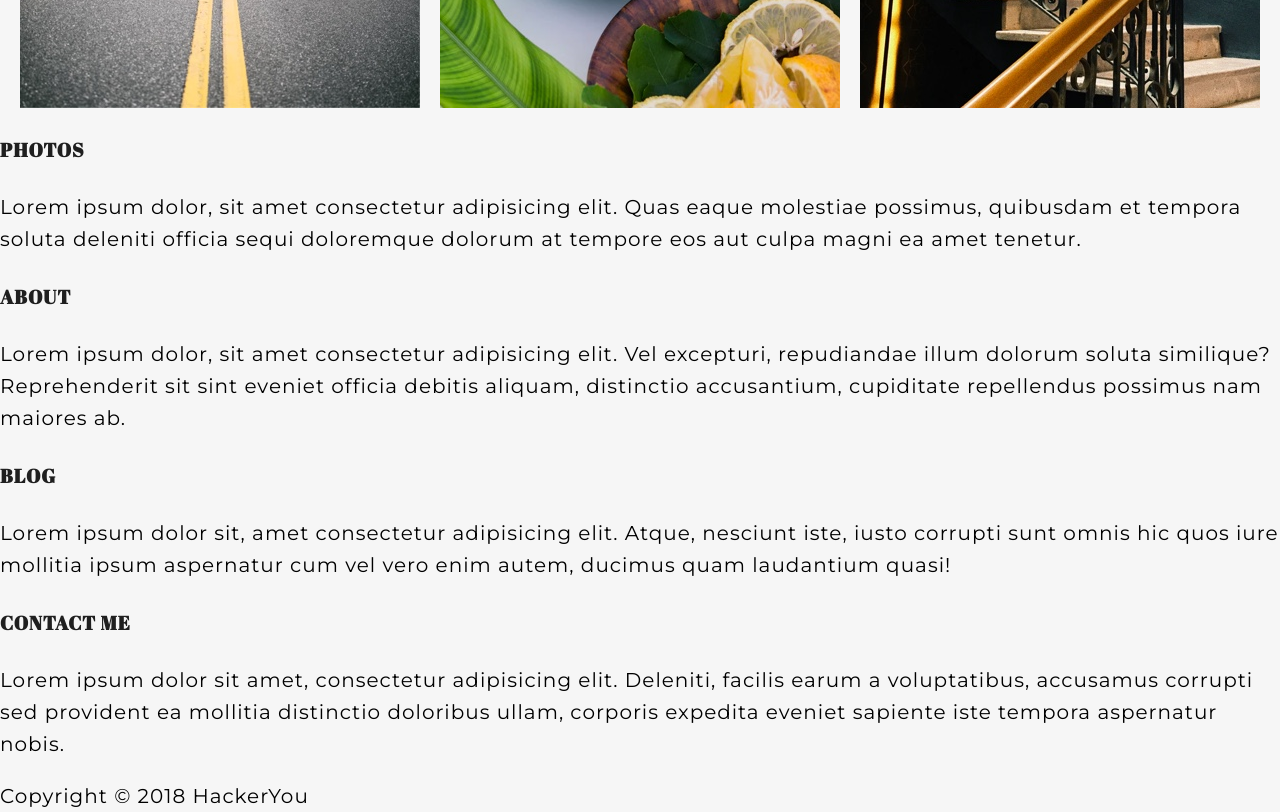
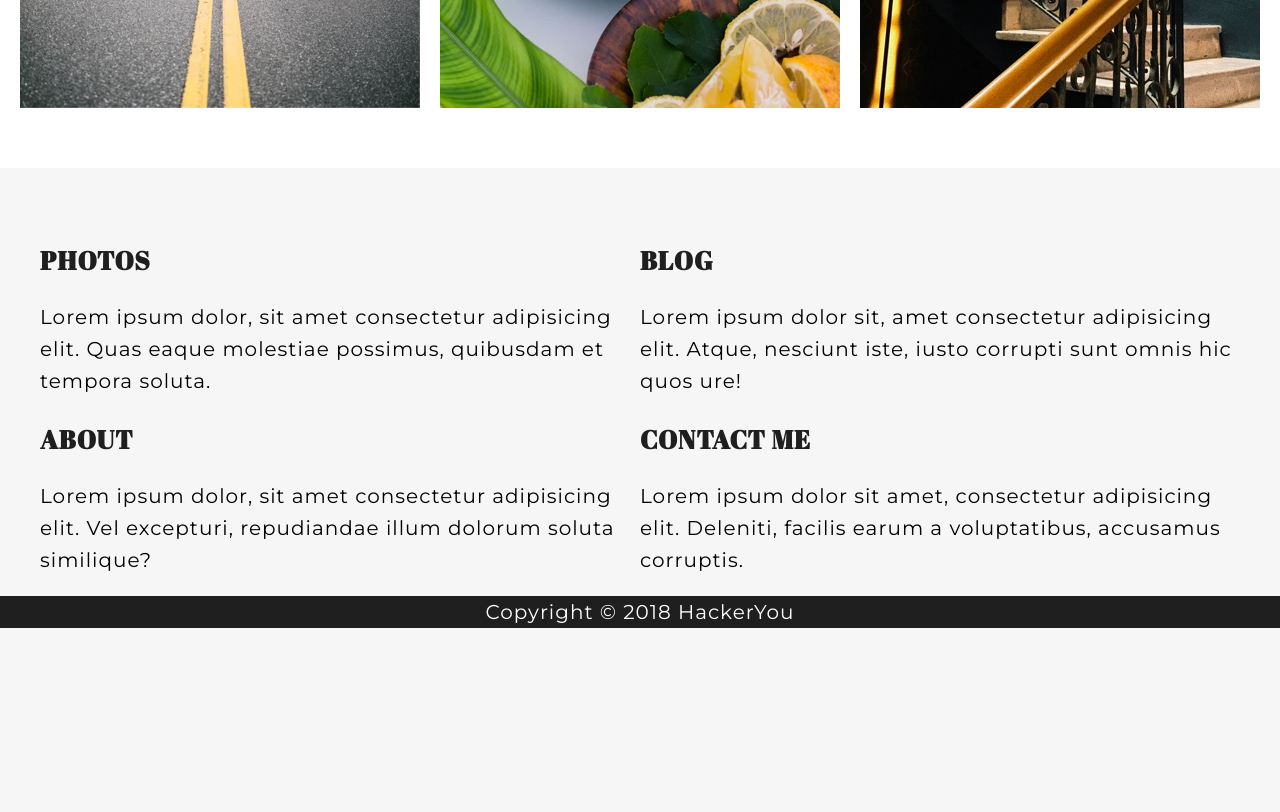
Before and after one commit to umeraziz45/ProjectOne, a plain HTML site: page home.html in a window 1280 px wide. Shown: the part 3140-3952 px from the top of the page. After the commit the page ends 3768 px from the top, so only its background shows below. Drawn offline with Linux system fonts and the light colour scheme.

Commit message:
finished home :rocket::rocket:

```diff
--- a/home.html
+++ b/home.html
@@ -114,18 +114,21 @@
 
   </main>
 
-        <footer>
-          <div class="home-end1">
-            <h4>PHOTOS</h4>
-            <p>Lorem ipsum dolor, sit amet consectetur adipisicing elit. Quas eaque molestiae possimus, quibusdam et tempora soluta deleniti officia sequi doloremque dolorum at tempore eos aut culpa magni ea amet tenetur.</p>
-            <h4>ABOUT</h4>
-            <p>Lorem ipsum dolor, sit amet consectetur adipisicing elit. Vel excepturi, repudiandae illum dolorum soluta similique? Reprehenderit sit sint eveniet officia debitis aliquam, distinctio accusantium, cupiditate repellendus possimus nam maiores ab.</p>
-          </div>
-          <div class="home-end2">
-            <h4>BLOG</h4>
-            <p>Lorem ipsum dolor sit, amet consectetur adipisicing elit. Atque, nesciunt iste, iusto corrupti sunt omnis hic quos iure mollitia ipsum aspernatur cum vel vero enim autem, ducimus quam laudantium quasi!</p>
-            <h4>CONTACT ME</h4>
-            <p>Lorem ipsum dolor sit amet, consectetur adipisicing elit. Deleniti, facilis earum a voluptatibus, accusamus corrupti sed provident ea mollitia distinctio doloribus ullam, corporis expedita eveniet sapiente iste tempora aspernatur nobis.</p>
+        <footer class="home-footer">
+          <div class="wrapper home-footer__info">
+            <div class="home-footer__about">
+              <h3>PHOTOS</h3>
+              <p>Lorem ipsum dolor, sit amet consectetur adipisicing elit. Quas eaque molestiae possimus, quibusdam et tempora soluta.</p>
+              <h3>ABOUT</h3>
+              <p>Lorem ipsum dolor, sit amet consectetur adipisicing elit. Vel excepturi, repudiandae illum dolorum soluta similique? </p>
+            </div>
+
+            <div class="home-footer__contact">
+              <h3>BLOG</h3
+              <p>Lorem ipsum dolor sit, amet consectetur adipisicing elit. Atque, nesciunt iste, iusto corrupti sunt omnis hic quos ure!</p>
+              <h3>CONTACT ME</h3>
+              <p>Lorem ipsum dolor sit amet, consectetur adipisicing elit. Deleniti, facilis earum a voluptatibus, accusamus corruptis.</p>
+            </div>
           </div>
           <div class="home-copyright">
             Copyright &copy; 2018 HackerYou
--- a/styles/sass/partials/_footer.scss
+++ b/styles/sass/partials/_footer.scss
@@ -0,0 +1,19 @@
+.home-footer {
+  margin-top: 50px;
+}
+
+.home-footer__info {
+  display: flex;
+}
+
+.home-footer__about,
+.home-footer__contact {
+  width: 100%;
+}
+
+.home-copyright {
+  color: white;
+  background-color: $black;
+  display: flex;
+  justify-content: center;
+}
--- a/styles/sass/partials/_sections.scss
+++ b/styles/sass/partials/_sections.scss
@@ -119,6 +119,7 @@
   display: flex;
   justify-content: center;
   // width: 2000px;
+  background: white;
 }
 
 .home-banner__img {
@@ -130,4 +131,6 @@
   display: flex;
   justify-content: space-evenly;
   flex-wrap: wrap;
+  background: white;
+  padding-bottom: 60px;
 }
--- a/styles/styles.css
+++ b/styles/styles.css
@@ -470,6 +470,7 @@ h4 {
   -webkit-box-pack: center;
       -ms-flex-pack: center;
           justify-content: center;
+  background: white;
 }
 
 .home-banner__img {
@@ -485,4 +486,32 @@ h4 {
           justify-content: space-evenly;
   -ms-flex-wrap: wrap;
       flex-wrap: wrap;
+  background: white;
+  padding-bottom: 60px;
 }
+
+.home-footer {
+  margin-top: 50px;
+}
+
+.home-footer__info {
+  display: -webkit-box;
+  display: -ms-flexbox;
+  display: flex;
+}
+
+.home-footer__about,
+.home-footer__contact {
+  width: 100%;
+}
+
+.home-copyright {
+  color: white;
+  background-color: #1f1f1f;
+  display: -webkit-box;
+  display: -ms-flexbox;
+  display: flex;
+  -webkit-box-pack: center;
+      -ms-flex-pack: center;
+          justify-content: center;
+}
```
